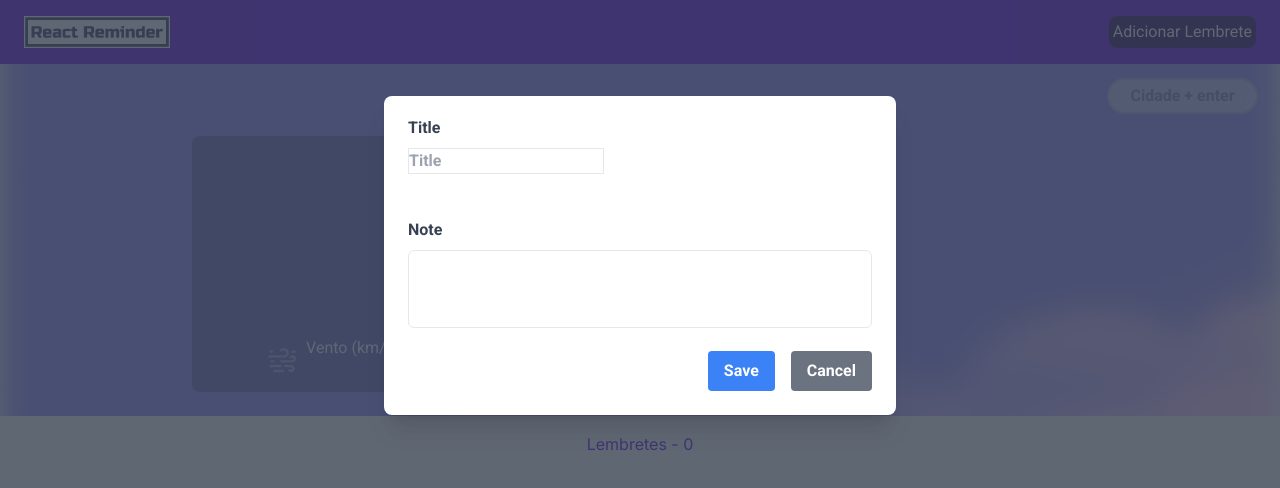
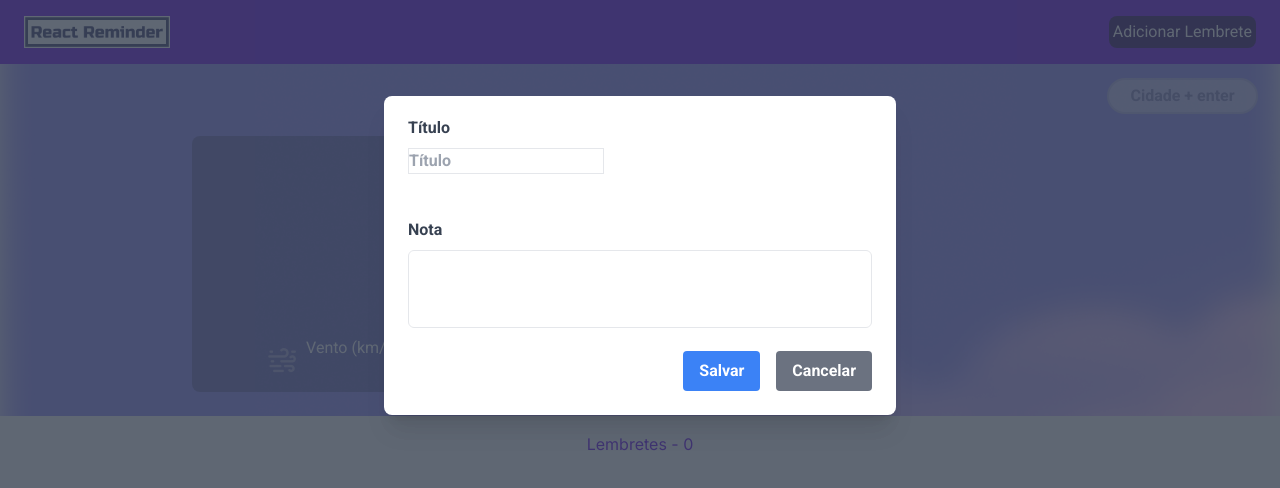
Before and after one commit to eduhorta/reactreminder, a React (Vite) app: page / in a window 1280 px wide. Both pictures are taken after a click on the element "Adicionar Lembrete". Shown: the top 488 px of the page. Built offline with nearby package versions, Linux system fonts and the light colour scheme.

Commit message:
fix text en->br

```diff
--- a/src/components/NewStickyModal/NewStickyModal.tsx
+++ b/src/components/NewStickyModal/NewStickyModal.tsx
@@ -35,19 +35,19 @@ function NewStickyModal({ onClose }: NewStickyModalProps) {
               className="mb-2 block font-bold text-gray-700"
               htmlFor="note"
             >
-              Title
+              Título
             </label>
             <input
               className="border font-bold"
               type="text"
-              placeholder="Title"
+              placeholder="Título"
               onChange={(event) => setStickyTitle(event.target.value)}
               name="title"
             />
           </div>
           <div className="px-4 py-5 sm:p-6">
             <div className="mb-4">
-              <label className="mb-2 block font-bold text-gray-700">Note</label>
+              <label className="mb-2 block font-bold text-gray-700">Nota</label>
               <textarea
                 className="focus:shadow-outline w-full resize-none rounded-md border py-2 px-3 leading-tight text-gray-700 focus:outline-none"
                 rows={3}
@@ -60,14 +60,14 @@ function NewStickyModal({ onClose }: NewStickyModalProps) {
                 type="submit"
                 className="focus:shadow-outline rounded bg-blue-500 py-2 px-4 font-bold text-white focus:outline-none hover:bg-blue-700"
               >
-                Save
+                Salvar
               </button>
               <button
                 type="button"
                 className="focus:shadow-outline ml-4 rounded bg-gray-500 py-2 px-4 font-bold text-white focus:outline-none hover:bg-gray-700"
                 onClick={onClose}
               >
-                Cancel
+                Cancelar
               </button>
             </div>
           </div>
```
